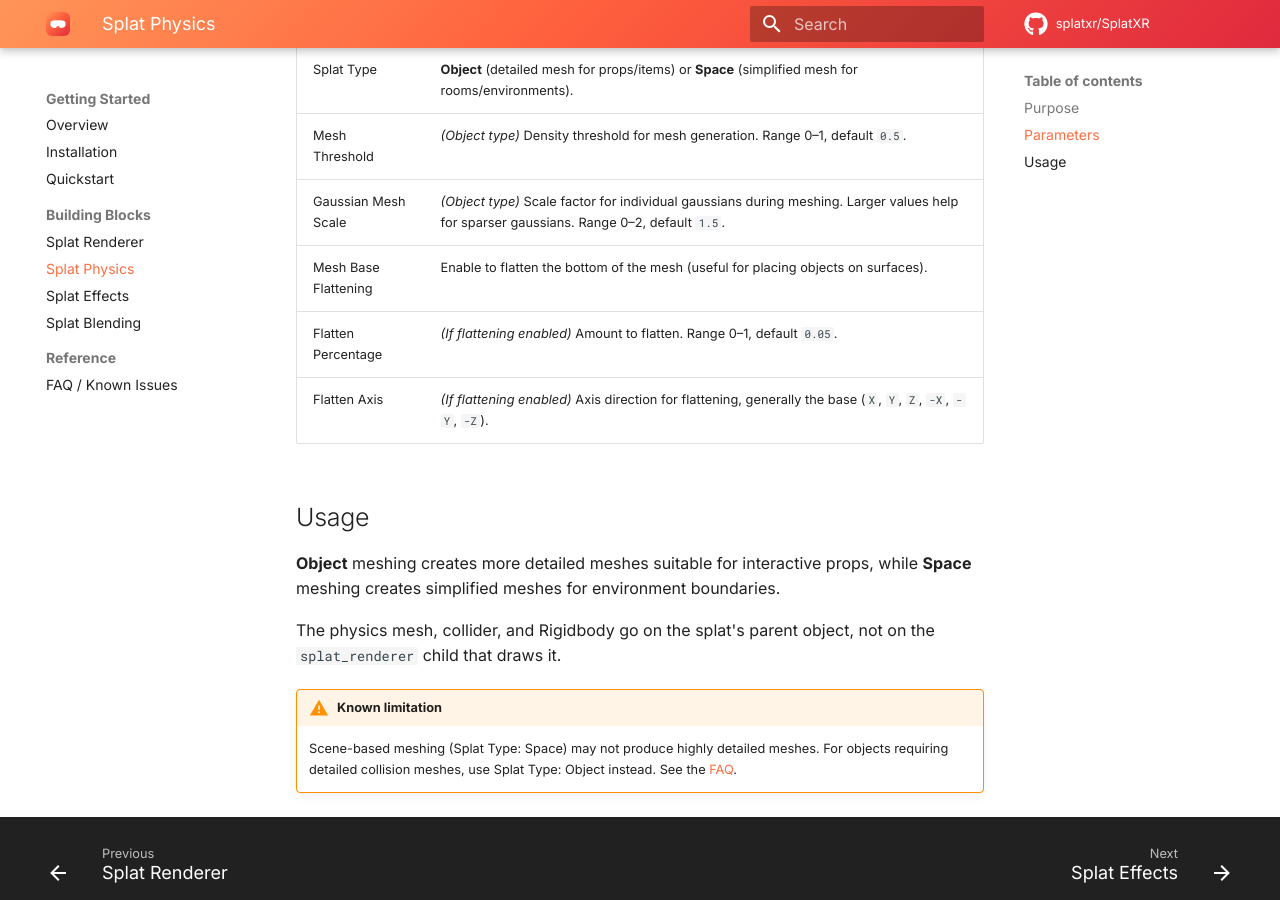
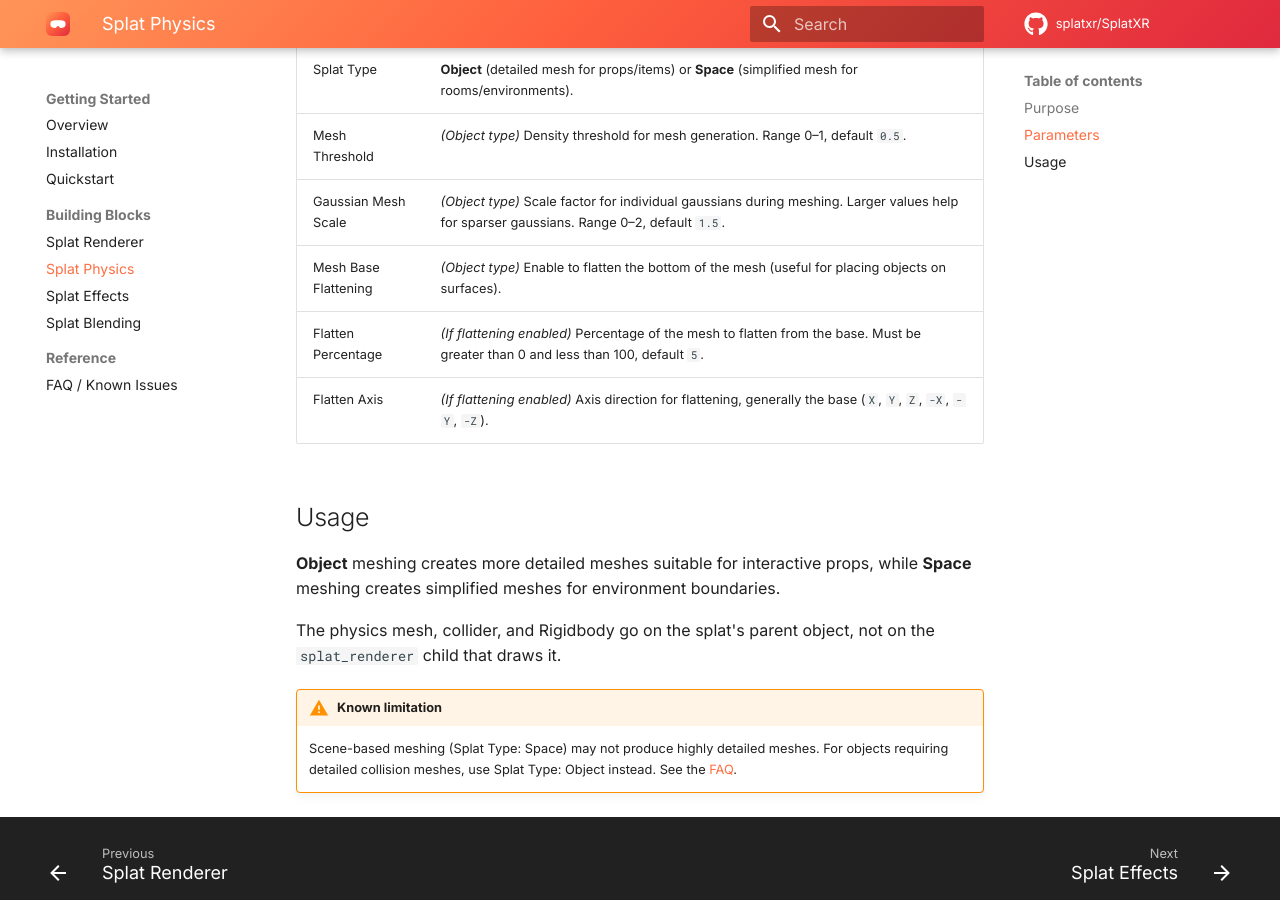
Before and after one commit to splatxr/splatxr.github.io, an MkDocs documentation site: the page built from docs_src/building-blocks/physics.md, in a window 1280 px wide and 900 px high, scrolled down 1137 px. Built offline with MkDocs 1.6.1 and Material for MkDocs 9.7.7, drawn with Linux system fonts in a browser that asks for light colours; comment, search, counter and statistics services are not loaded.

Commit message:
update pages

```diff
--- a/docs_src/building-blocks/physics.md
+++ b/docs_src/building-blocks/physics.md
@@ -21,8 +21,8 @@
 | Splat Type | **Object** (detailed mesh for props/items) or **Space** (simplified mesh for rooms/environments). |
 | Mesh Threshold | *(Object type)* Density threshold for mesh generation. Range 0–1, default `0.5`. |
 | Gaussian Mesh Scale | *(Object type)* Scale factor for individual gaussians during meshing. Larger values help for sparser gaussians. Range 0–2, default `1.5`. |
-| Mesh Base Flattening | Enable to flatten the bottom of the mesh (useful for placing objects on surfaces). |
-| Flatten Percentage | *(If flattening enabled)* Amount to flatten. Range 0–1, default `0.05`. |
+| Mesh Base Flattening | *(Object type)* Enable to flatten the bottom of the mesh (useful for placing objects on surfaces). |
+| Flatten Percentage | *(If flattening enabled)* Percentage of the mesh to flatten from the base. Must be greater than 0 and less than 100, default `5`. |
 | Flatten Axis | *(If flattening enabled)* Axis direction for flattening, generally the base (`X`, `Y`, `Z`, `-X`, `-Y`, `-Z`). |
 
 ## Usage
--- a/index.html
+++ b/index.html
@@ -88,7 +88,7 @@
 <!-- Teaser -->
 <section class="sx-teaser-section">
   <video class="sx-teaser-video" autoplay muted loop controls playsinline>
-    <source src="./static/videos/splatxr_preview_reel_original.mp4" type="video/mp4">
+    <source src="./static/videos/splarxr_title_hero_video1.mp4" type="video/mp4">
   </video>
   <p class="sx-teaser-caption">
     <strong>SplatXR</strong> is a Unity toolkit for authoring multi-layered XR experiences with 3D Gaussian Splatting. Splats are rendered, physically simulated, and blended with the real world, entirely on-headset.
@@ -146,7 +146,7 @@
 
   <div style="max-width: 50rem; margin: 0 auto;">
     <video class="sx-teaser-video" autoplay muted loop controls playsinline>
-      <source src="./static/videos/multi_layer_reality_no_audio.mp4" type="video/mp4">
+      <source src="./static/videos/multi_layered_reality_site.mp4" type="video/mp4">
     </video>
   </div>
 
```
Also changed, not shown: docs_src/building-blocks/effects.md (+9 -1 lines), docs_src/building-blocks/renderer.md (+1 -1 lines), docs_src/faq.md (+1 -1 lines), docs_src/installation.md (+1 -1 lines), 2 other files.
